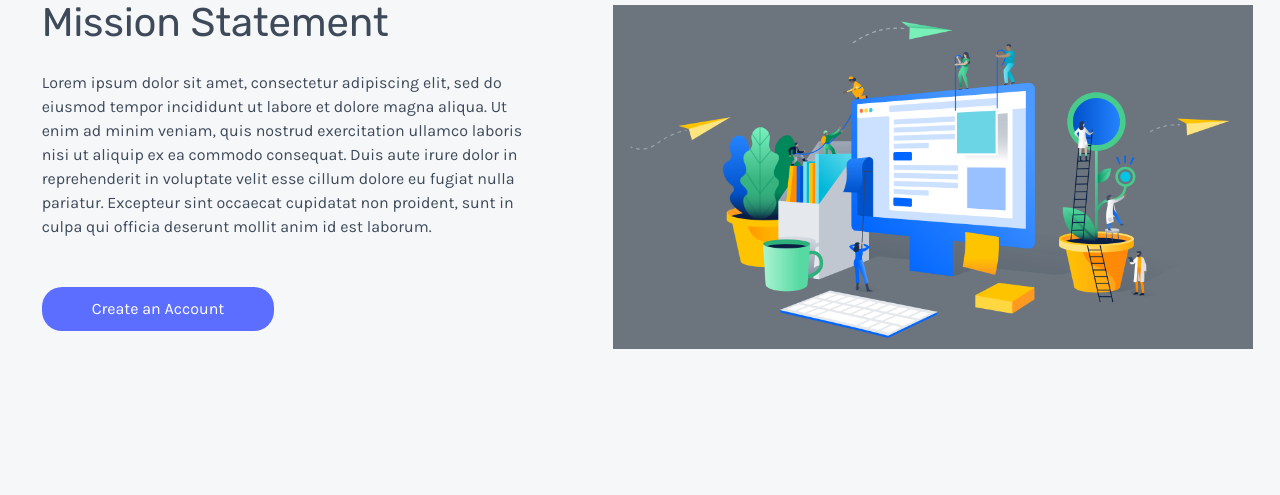
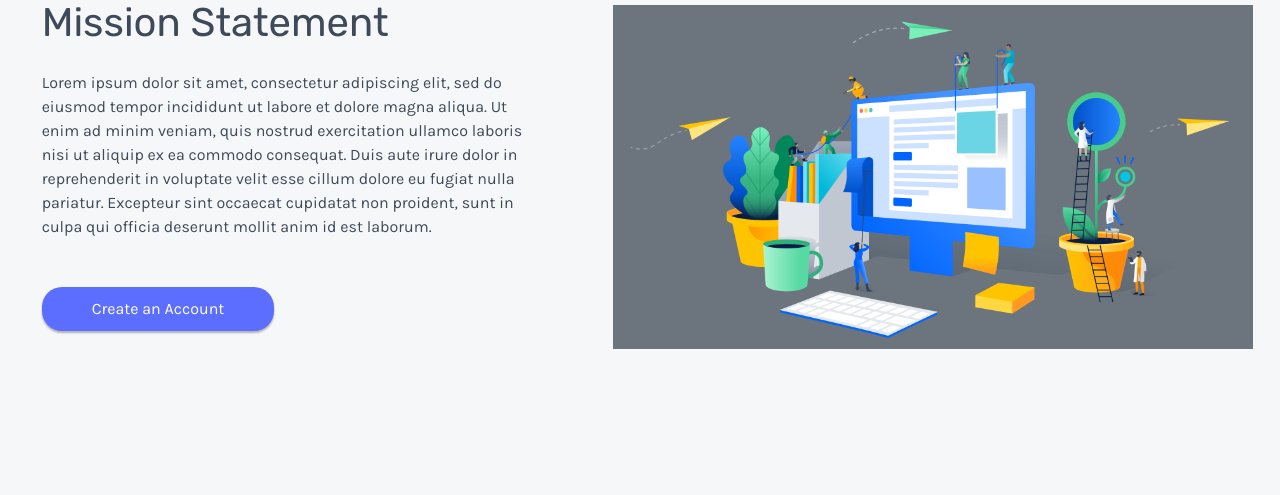
Before and after one commit to TetrisFan/wwthackcodingcolts, a PHP site: page / in a window 1280 px wide. Shown: the part 244-739 px from the top of the page. Run offline with PHP 8.4, Linux system fonts and the light colour scheme; some libraries are stand-ins or nearby versions.

Commit message:
fixed button

```diff
--- a/front-end/index.html
+++ b/front-end/index.html
@@ -24,7 +24,7 @@
         <div class="col-11 col-md-5 col-lg-5 mb-4">
           <h1 class="mb-lg-4">Mission Statement</h1>
           <p class="mb-lg-5">Lorem ipsum dolor sit amet, consectetur adipiscing elit, sed do eiusmod tempor incididunt ut labore et dolore magna aliqua. Ut enim ad minim veniam, quis nostrud exercitation ullamco laboris nisi ut aliquip ex ea commodo consequat. Duis aute irure dolor in reprehenderit in voluptate velit esse cillum dolore eu fugiat nulla pariatur. Excepteur sint occaecat cupidatat non proident, sunt in culpa qui officia deserunt mollit anim id est laborum.</p>
-          <a class="btn btn-primary" href="sign-up.html" role="button">Create an Account</a>
+          <a class="btn btn-primary shadow" href="sign-up.html" role="button">Create an Account</a>
         </div>
         <div class="col-11 col-md-6 col-lg-6 bg-secondary">
           <img class="img-fluid" src="image.png"/>
--- a/front-end/styles.css
+++ b/front-end/styles.css
@@ -169,8 +169,6 @@ hr {
   color: #ffffff;
 }
 
-
-
 .shadow {
   box-shadow: 0 2px 2px 0 rgba(0, 0, 0, 0.15), 0 2px 2px 0 rgba(0, 0, 0, 0.15);
 }
@@ -194,6 +192,8 @@ hr {
 
 .btn-secondary.toggle {
   background-color: #BBBBBB;
+  margin: 0;
+  padding: 0;
 }
 
 .club-profile-pic {
```
